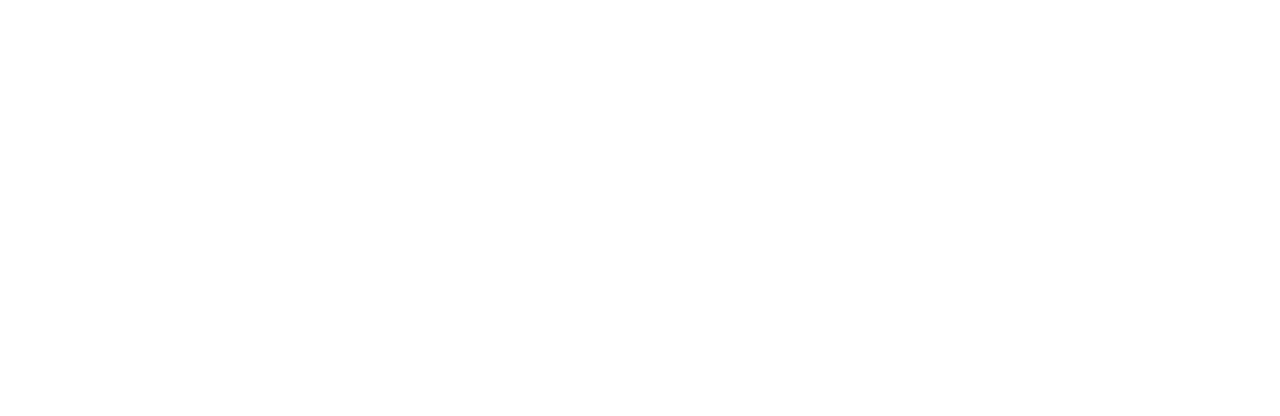
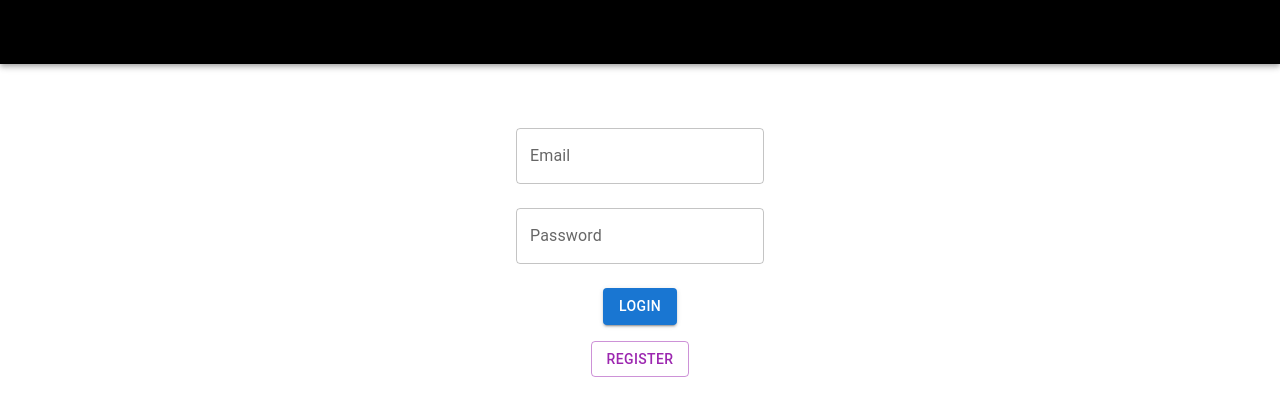
Before and after one commit to victormrtns/kanban-front-react, a React (Vite) app: page /login in a window 1280 px wide. Before the commit this address had no page. Shown: the top 416 px of the page. Built offline with nearby package versions, Linux system fonts and the light colour scheme; the HTML template or start-up script is replaced by a standard one.

Commit message:
homescreen add

```diff
--- a/src/components/Login.jsx
+++ b/src/components/Login.jsx
@@ -1,6 +1,6 @@
 import React, { useState } from 'react';
 import { useNavigate } from 'react-router-dom';
-import { Box, Button, TextField, Modal } from '@mui/material';
+import { Box, Button, TextField, Modal, Typography } from '@mui/material';
 import axios from 'axios';
 import HeaderBar from './HeaderBar';
 import RegisterModal from './RegisterModal';
@@ -21,6 +21,7 @@
   const [open, setOpen] = useState(false);
   const [email, setEmail] = useState('');
   const [password, setPassword] = useState('');
+  const [error, setError] = useState('');
   let navigate = useNavigate();
 
   const handleOpen = () => setOpen(true);
@@ -32,6 +33,7 @@
       localStorage.setItem('token', response.data.token);
       navigate('/boards');
     } catch (error) {
+      setError('Login failed. Please check your email and password.');
       console.error('Login failed', error);
     }
   };
@@ -39,11 +41,41 @@
   return (
     <>
       <HeaderBar />
-      <Box display="flex" flexDirection="column" alignItems="center">
-        <TextField label="Email" variant="outlined" margin="normal" value={email} onChange={(e) => setEmail(e.target.value)} />
-        <TextField label="Password" type="password" variant="outlined" margin="normal" value={password} onChange={(e) => setPassword(e.target.value)} />
-        <Button variant="contained" color="primary" sx={{ mt: 2 }} onClick={handleLogin}>Login</Button>
-        <Button variant="outlined" color="secondary" sx={{ mt: 2 }} onClick={handleOpen}>
+      <Box display="flex" flexDirection="column" alignItems="center" mt={4}>
+        <TextField
+          label="Email"
+          variant="outlined"
+          margin="normal"
+          value={email}
+          onChange={(e) => setEmail(e.target.value)}
+        />
+        <TextField
+          label="Password"
+          type="password"
+          variant="outlined"
+          margin="normal"
+          value={password}
+          onChange={(e) => setPassword(e.target.value)}
+        />
+        {error && (
+          <Typography color="error" mt={2}>
+            {error}
+          </Typography>
+        )}
+        <Button
+          variant="contained"
+          color="primary"
+          sx={{ mt: 2 }}
+          onClick={handleLogin}
+        >
+          Login
+        </Button>
+        <Button
+          variant="outlined"
+          color="secondary"
+          sx={{ mt: 2 }}
+          onClick={handleOpen}
+        >
           Register
         </Button>
         <Modal
--- a/src/components/RegisterModal.jsx
+++ b/src/components/RegisterModal.jsx
@@ -6,14 +6,47 @@
   const [username, setUsername] = useState('');
   const [email, setEmail] = useState('');
   const [password, setPassword] = useState('');
+  const [errors, setErrors] = useState({ username: '', email: '', password: '' });
+
+  const validate = () => {
+    let tempErrors = { username: '', email: '', password: '' };
+    let isValid = true;
+
+    if (!username) {
+      tempErrors.username = 'Username is required';
+      isValid = false;
+    }
+
+    const emailPattern = /^[^\s@]+@[^\s@]+\.[^\s@]+$/;
+    if (!email) {
+      tempErrors.email = 'Email is required';
+      isValid = false;
+    } else if (!emailPattern.test(email)) {
+      tempErrors.email = 'Email is not valid';
+      isValid = false;
+    }
+
+    if (!password) {
+      tempErrors.password = 'Password is required';
+      isValid = false;
+    } else if (password.length < 6) {
+      tempErrors.password = 'Password must be at least 6 characters long';
+      isValid = false;
+    }
+
+    setErrors(tempErrors);
+    return isValid;
+  };
 
   const handleRegister = async () => {
+    if (validate()) {
       try {
         const response = await axios.post('http://localhost:8080/auth/register', { nome: username, email, senha: password });
         localStorage.setItem('token', response.data.token);
         handleClose();
       } catch (error) {
         console.error('Registration failed', error);
+      }
     }
   };
 
@@ -27,9 +60,34 @@
       <Typography variant="h6" id="modal-title" mb={2}>
         Register
       </Typography>
-      <TextField label="Username" variant="outlined" margin="normal" value={username} onChange={(e) => setUsername(e.target.value)} />
-      <TextField label="Email" variant="outlined" margin="normal" value={email} onChange={(e) => setEmail(e.target.value)} />
-      <TextField label="Password" type="password" variant="outlined" margin="normal" value={password} onChange={(e) => setPassword(e.target.value)} />
+      <TextField
+        label="Username"
+        variant="outlined"
+        margin="normal"
+        value={username}
+        onChange={(e) => setUsername(e.target.value)}
+        error={!!errors.username}
+        helperText={errors.username}
+      />
+      <TextField
+        label="Email"
+        variant="outlined"
+        margin="normal"
+        value={email}
+        onChange={(e) => setEmail(e.target.value)}
+        error={!!errors.email}
+        helperText={errors.email}
+      />
+      <TextField
+        label="Password"
+        type="password"
+        variant="outlined"
+        margin="normal"
+        value={password}
+        onChange={(e) => setPassword(e.target.value)}
+        error={!!errors.password}
+        helperText={errors.password}
+      />
       <Button variant="contained" color="primary" sx={{ mt: 2 }} onClick={handleRegister}>
         Register
       </Button>
--- /dev/null
+++ b/src/pages/home.jsx
@@ -0,0 +1,74 @@
+import React from "react";
+import {
+  AppBar,
+  Toolbar,
+  Typography,
+  Box,
+  Container,
+  Grid,
+  Paper,
+  Button,
+} from "@mui/material";
+import { Link as RouterLink, useNavigate } from "react-router-dom";
+import HeaderBar from '../components/HeaderBar';
+
+function HomePage() {
+  const navigate = useNavigate();
+
+  const handleLogin = () => {
+    navigate("/login");
+  };
+
+  return (
+    <>
+    <HeaderBar />
+      <Box p={2}>
+        <Container>
+          <Box textAlign="center">
+          <Button variant="contained" component={RouterLink} to="/login">
+            Não tem conta? Login ou Registre-se
+          </Button>
+          </Box>
+
+
+          <br />
+          <br />
+          <Grid container spacing={4}>
+            <Grid item xs={12}>
+              <Paper elevation={3} sx={{ p: 3 }}>
+                <Typography variant="h4" component="h2" gutterBottom>
+                  O que é Kanban?
+                </Typography>
+                <Typography variant="body1" paragraph>
+                  Kanban é um método de gerenciamento de fluxo de trabalho
+                  projetado para ajudar a visualizar o trabalho, maximizar a
+                  eficiência e melhorar continuamente qualquer processo
+                  empresarial. Ele utiliza cartões, colunas e limites de
+                  trabalho em andamento para ajudar as equipes a se
+                  comprometerem com a quantidade certa de trabalho, de modo que
+                  as pessoas não estejam sobrecarregadas.
+                </Typography>
+              </Paper>
+            </Grid>
+            <Grid item xs={12}>
+              <Paper elevation={3} sx={{ p: 3 }}>
+                <Typography variant="h4" component="h2" gutterBottom>
+                  Quem somos nós?
+                </Typography>
+                <Typography variant="body1" paragraph>
+                  Somos uma equipe dedicada a fornecer ferramentas eficientes
+                  para gerenciamento de projetos. Nosso objetivo é facilitar a
+                  organização e a colaboração dentro das equipes, utilizando o
+                  método Kanban para otimizar fluxos de trabalho e aumentar a
+                  produtividade.
+                </Typography>
+              </Paper>
+            </Grid>
+          </Grid>
+        </Container>
+      </Box>
+    </>
+  );
+}
+
+export default HomePage;
--- a/src/router/Router.jsx
+++ b/src/router/Router.jsx
@@ -2,12 +2,14 @@
 import { BrowserRouter, Route,Routes } from 'react-router-dom'
 import LoginPage from '../pages/LoginPage';
 import Boards from '../pages/Boards';
+import HomePage from '../pages/home';
 
 export const Router = () => {
   return (
     <BrowserRouter>
       <Routes>
-        <Route path="/" element={<LoginPage />} />
+        <Route path="/login" element={<LoginPage />} />
+        <Route path="/" element={<HomePage />} />
         <Route path="/boards" element={<Boards />} />
       </Routes>
     </BrowserRouter>
```
Lines whose indentation alone changed are shown as unchanged.
